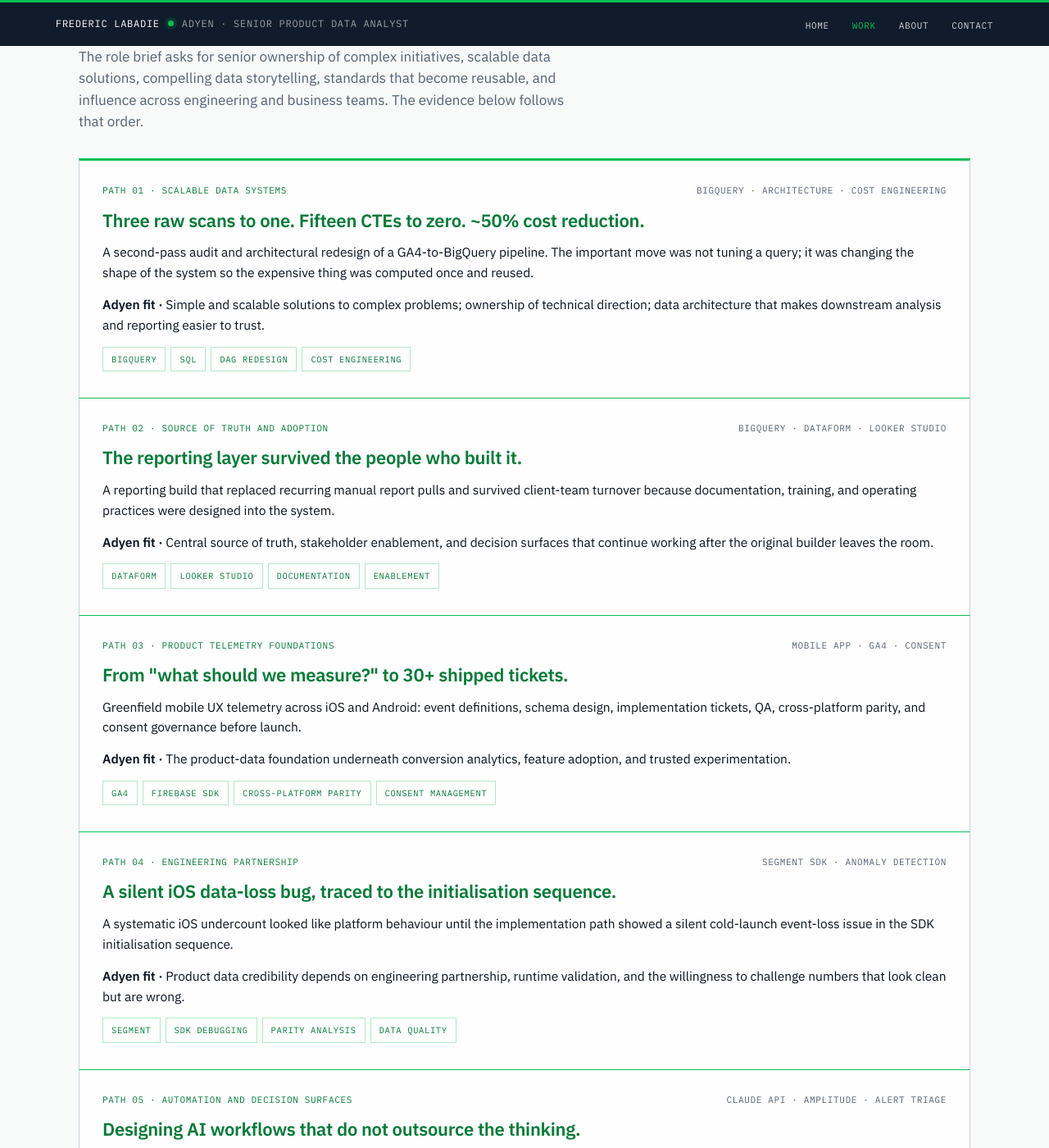
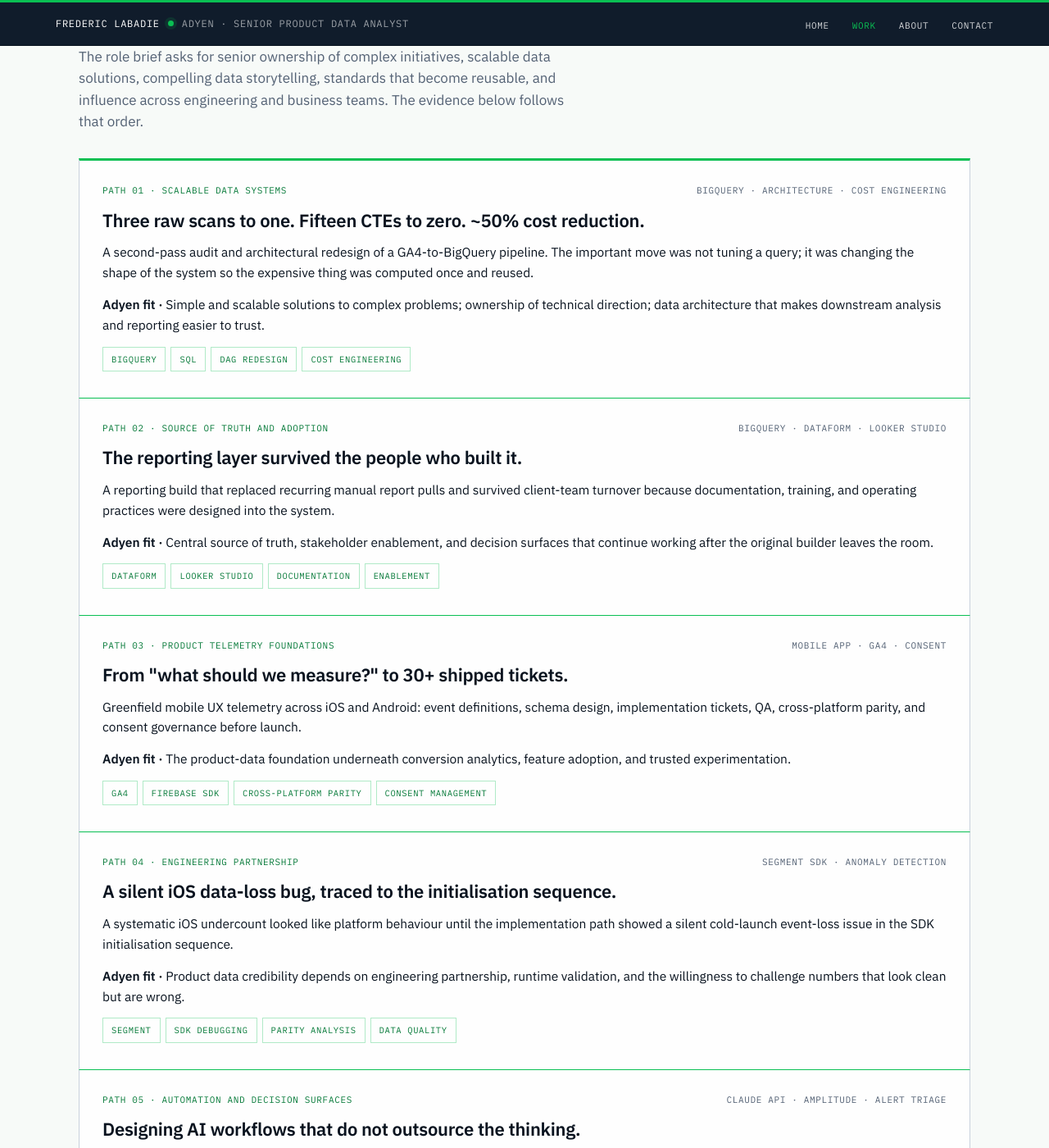
Before and after one commit to fredericlabadie/fredericlabadie.github.io, a Jekyll site: the page built from adyen/work/index.html, in a window 1280 px wide and 1400 px high, scrolled down 806 px. Shown: the whole window at 82% size. Built offline with Jekyll 4.4.1, drawn with Linux system fonts in a browser that asks for light colours; comment, search, counter and statistics services are not loaded.

Commit message:
Make Adyen case titles neutral by default

```diff
--- a/css/adyen.css
+++ b/css/adyen.css
@@ -61,6 +61,16 @@
 }
 
 .adyen-microsite a {
+  color: var(--adyen-green-text);
+}
+
+.adyen-microsite .case-card-title a,
+.adyen-microsite .case-card-title a:visited {
+  color: var(--adyen-ink);
+}
+
+.adyen-microsite .case-card-title a:hover,
+.adyen-microsite .case-card-title a:focus {
   color: var(--adyen-green-text);
 }
 
```
